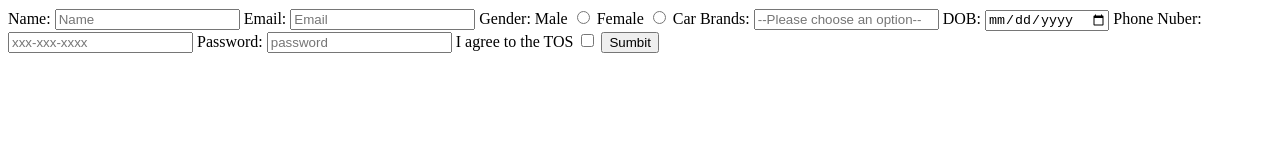
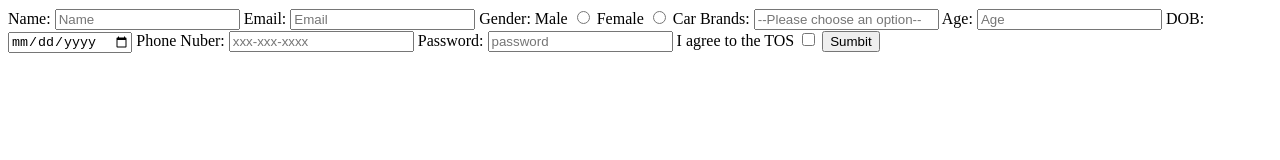
Before and after one commit to acciojob/signup-form-car-sriramulagopi, a website: page main.html in a window 1280 px wide. Drawn offline with Linux system fonts and the light colour scheme.

Commit message:
created a submission

```diff
--- a/main.html
+++ b/main.html
@@ -20,6 +20,8 @@
 		<input type="radio" name="gender" id="gender_f" required>
 		<label for="cars">Car Brands:</label>
 		<input type="select" placeholder="--Please choose an option--" id=cars required>
+		<label for="age">Age:</label>
+		<input type="number" placeholder="Age" id="age" required>
 		<label for="dob">DOB:</label>
 		<input type="date" id="dob"  required>
 		<label for="tel">Phone Nuber:</label>
```
